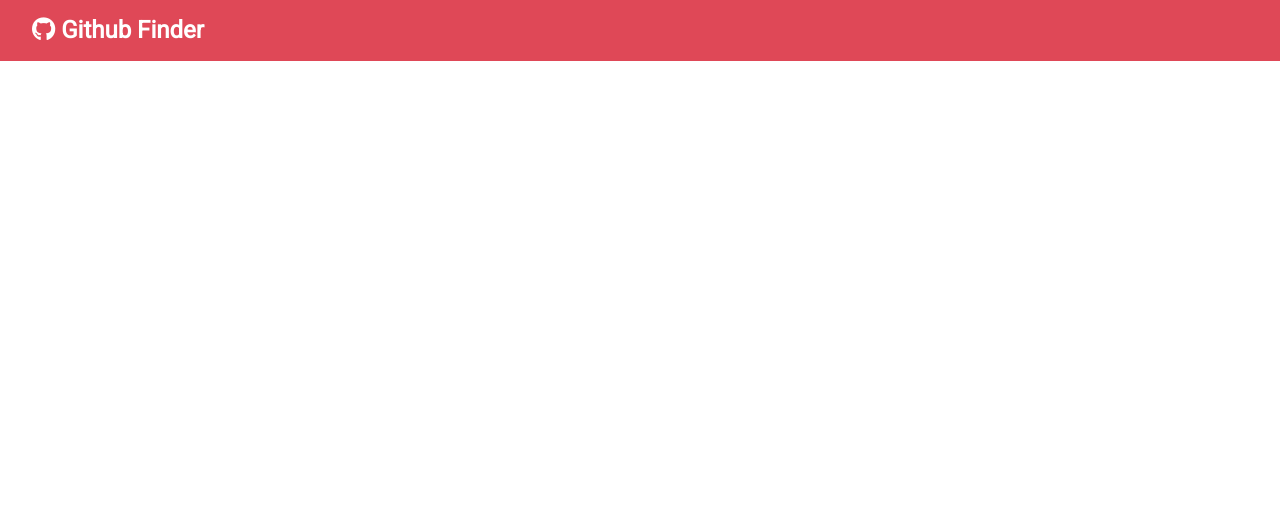
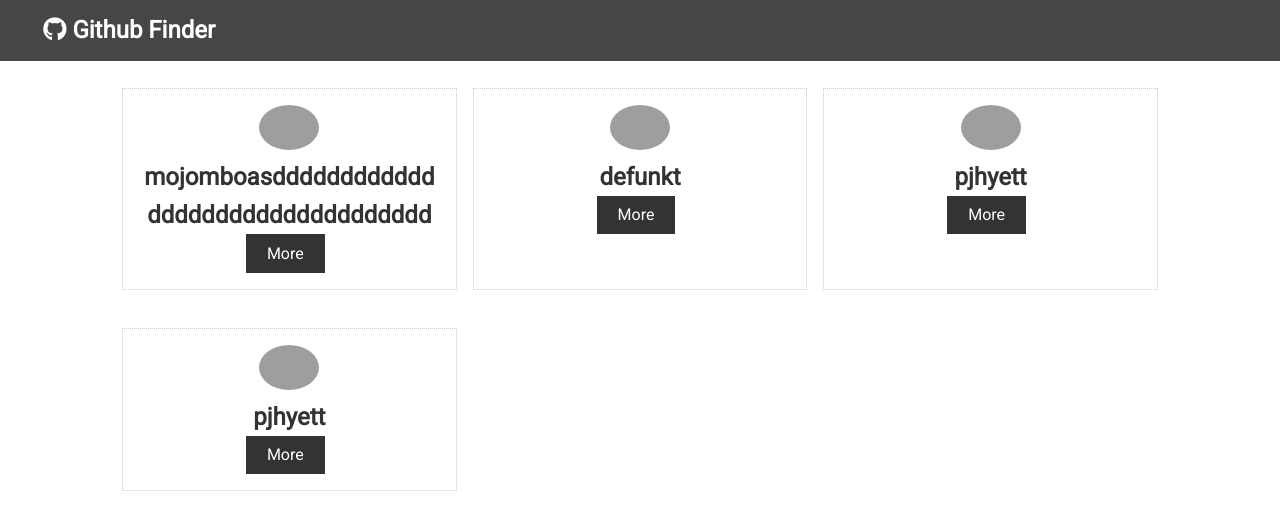
Before and after one commit to jhetuts/React-Apps, a React (Create React App) app in the folder github-finder/: page / in a window 1280 px wide. Shown: the top 530 px of the page. Built offline with nearby package versions, Linux system fonts and the light colour scheme; grey boxes are pictures that could not be loaded; the HTML template or start-up script is replaced by a standard one.

Commit message:
Added Users Component / Update css and Navbar logo to be clickable

```diff
--- a/github-finder/src/App.css
+++ b/github-finder/src/App.css
@@ -114,6 +114,7 @@ img {
   padding: 1rem;
   border: #ccc 1px dotted;
   margin: 0.7rem 0;
+  word-break: break-all;
 }
 
 /* List */
--- a/github-finder/src/App.js
+++ b/github-finder/src/App.js
@@ -1,5 +1,6 @@
 import React, { Component } from 'react';
 import Navbar from './components/layout/Navbar';
+import Users from './components/users/Users';
 
 import './App.css';
 class App extends Component {
@@ -7,6 +8,9 @@ class App extends Component {
 		return (
 			<div className='App'>
 				<Navbar icon='fab fa-github' title='Github Finder' />
+				<div className='container'>
+					<Users />
+				</div>
 			</div>
 		);
 	}
--- a/github-finder/src/components/layout/Navbar.js
+++ b/github-finder/src/components/layout/Navbar.js
@@ -1,7 +1,7 @@
 import React, { Component } from 'react';
 import PropTypes from 'prop-types';
 
-export class Navbar extends Component {
+class Navbar extends Component {
 	static defaultProps = {
 		title: 'Github Finder',
 		icon: 'fab fa-github',
@@ -10,9 +10,11 @@ export class Navbar extends Component {
 	render() {
 		const { title, icon } = this.props;
 		return (
-			<nav className='navbar bg-primary'>
+			<nav className='navbar bg-dark'>
 				<h1>
-					<i className={icon} /> {title}
+					<a href='/'>
+						<i className={icon} /> {title}
+					</a>
 				</h1>
 			</nav>
 		);
--- /dev/null
+++ b/github-finder/src/components/users/UserItem.js
@@ -0,0 +1,18 @@
+import React, { Component } from 'react';
+
+class UserItem extends Component {
+	render() {
+		const { login, avatar_url, html_url } = this.props.user;
+		return (
+			<div className='card text-center'>
+				<img src={avatar_url} alt='' className='round-img' style={{ width: '60px' }} />
+				<h2>{login}</h2>
+				<a href={html_url} className='btn btn-dark'>
+					More
+				</a>
+			</div>
+		);
+	}
+}
+
+export default UserItem;
--- /dev/null
+++ b/github-finder/src/components/users/Users.js
@@ -0,0 +1,53 @@
+import React, { Component } from 'react';
+import UserItem from './UserItem';
+
+class Users extends Component {
+	state = {
+		users: [
+			{
+				id: 1,
+				login: 'mojomboasddddddddddddddddddddddddddddddddd',
+				avatar_url: 'https://avatars0.githubusercontent.com/u/1?v=4',
+				html_url: 'https://github.com/mojombo',
+			},
+			{
+				id: 2,
+				login: 'defunkt',
+				avatar_url: 'https://avatars0.githubusercontent.com/u/2?v=4',
+				html_url: 'https://github.com/defunkt',
+			},
+			{
+				id: 3,
+				login: 'pjhyett',
+				avatar_url: 'https://avatars0.githubusercontent.com/u/3?v=4',
+				html_url: 'https://github.com/pjhyett',
+			},
+			{
+				id: 3,
+				login: 'pjhyett',
+				avatar_url: 'https://avatars0.githubusercontent.com/u/3?v=4',
+				html_url: 'https://github.com/pjhyett',
+			},
+		],
+	};
+
+	render() {
+		const { users } = this.state;
+		return (
+			<div style={styledUsers}>
+				{users.map(user => (
+					<UserItem key={user.id} user={user} />
+				))}
+			</div>
+		);
+	}
+}
+
+const styledUsers = {
+	display: 'grid',
+	gridTemplateColumns: 'repeat(3, 1fr)',
+	gridGap: '1rem',
+	gridAutoRows: 'minmax(100px, auto)',
+};
+
+export default Users;
```
